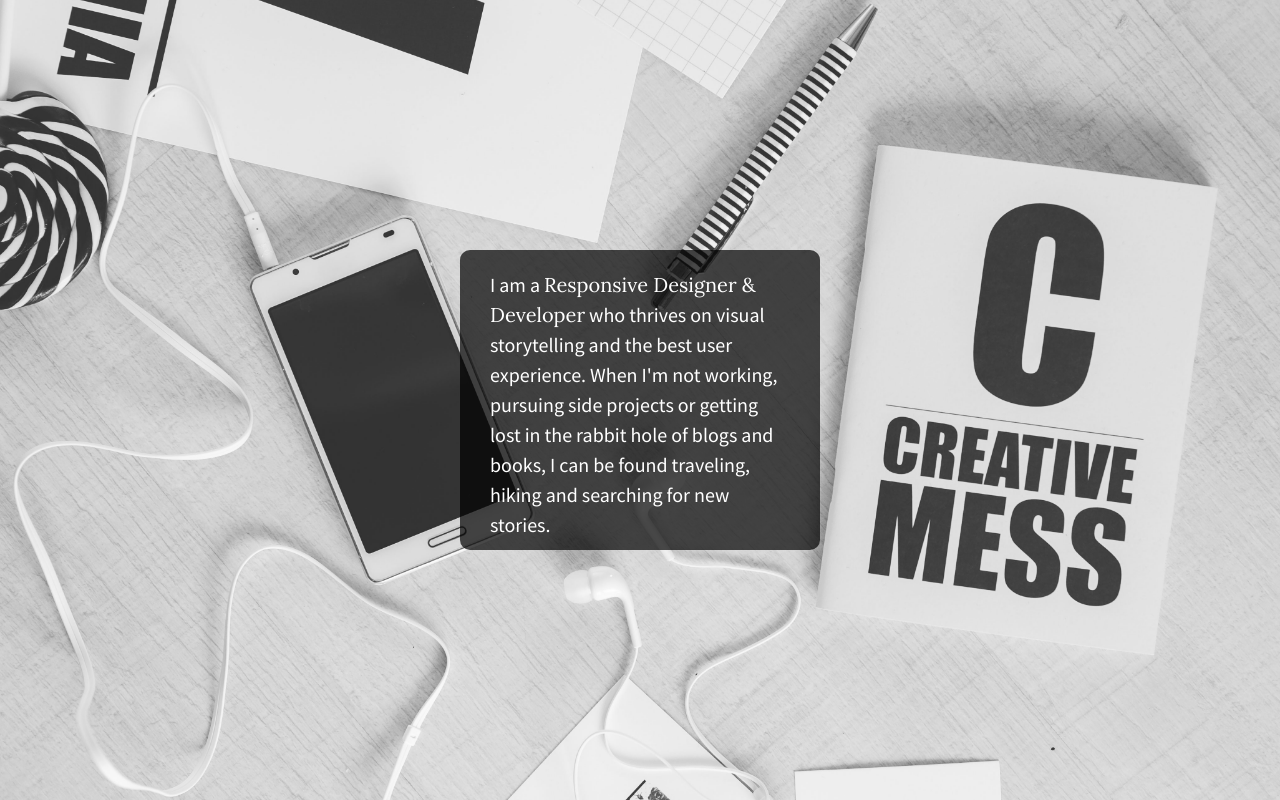
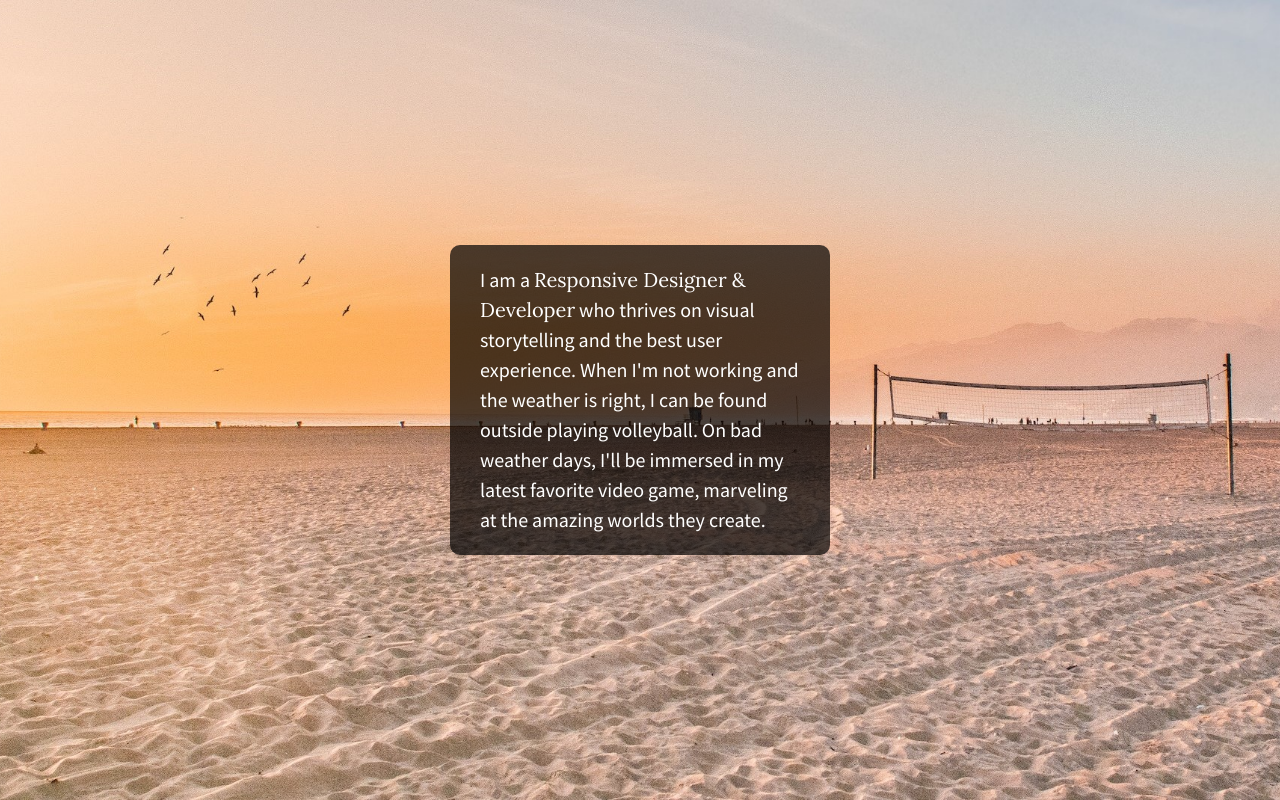
Before and after one commit to jbennett10/206-flexbox, a plain HTML site: page index.html in a window 1280 px wide. Drawn offline with nearby package versions, Linux system fonts and the light colour scheme.

Commit message:
Personalized the page to my taste

```diff
--- a/css/main.css
+++ b/css/main.css
@@ -97,7 +97,7 @@ textarea {
 
 /*Large Background Image*/
 html {
-    background: url(../img/bkgd2.jpg) no-repeat center center fixed;
+    background: url(../img/bkgd3.jpg) no-repeat center center fixed;
     background-size: cover;
    /* set height to 100% - these are important for allowing content to vertically align */
    height: 100%
@@ -130,8 +130,8 @@ body {
     line-height: 1.5em;
     border-radius: 10px;
     padding: 0px 30px;
-    width: 300px;
-    height: 300px;
+    width: 320px;
+    height: 310px;
 }
 
 #content p span {
--- a/index.html
+++ b/index.html
@@ -24,7 +24,7 @@
 
         <section class="wrapper">
             <div id="content">
-                <p>I am a <span>Responsive Designer & Developer</span> who thrives on visual storytelling and the best user experience. When I'm not working, pursuing side projects or getting lost in the rabbit hole of blogs and books, I can be found traveling, hiking and searching for new stories.</p>
+                <p>I am a <span>Responsive Designer & Developer</span> who thrives on visual storytelling and the best user experience. When I'm not working and the weather is right, I can be found outside playing volleyball. On bad weather days, I'll be immersed in my latest favorite video game, marveling at the amazing worlds they create.</p>
             </div>
         </section>
 
```
Also changed, not shown: img/bkgd3.jpg (added), img/shea-rouda-480137-unsplash.jpg (added).
